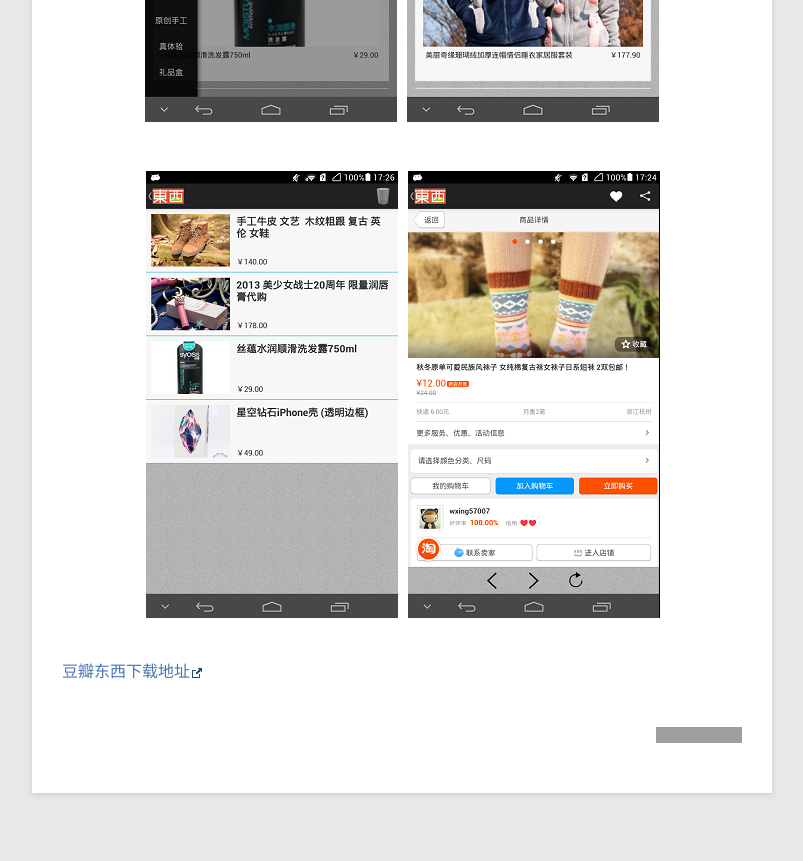
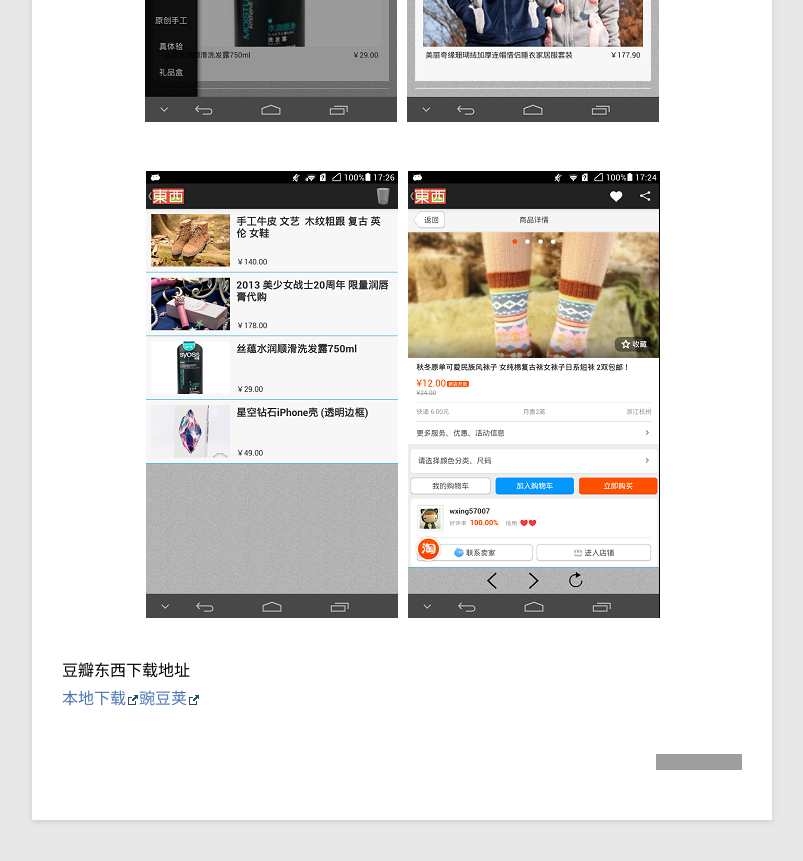
Before and after one commit to Joyuan/joyuan.github.com, a Jekyll site: the page built from _posts/project/2013-11-15-douban_dongxi.md, in a window 1280 px wide and 900 px high, scrolled down 619 px. Shown: the top 861 px of the window, without its empty margins (78-881 px from the left). Built offline with Jekyll 4.4.1, drawn with Linux system fonts in a browser that asks for light colours; Markdown is read by kramdown in place of the engine named in the settings; comment, search, counter and statistics services are not loaded; grey boxes are pictures that could not be loaded.

Commit message:
update download url

```diff
--- a/_posts/project/2013-11-15-douban_dongxi.md
+++ b/_posts/project/2013-11-15-douban_dongxi.md
@@ -7,8 +7,8 @@ description: 豆瓣东西是一个基于豆瓣的推荐好玩好看东西的Andr
 豆瓣重度用户,无豆不欢，为豆瓣东西开发的Android客户端，一为致敬，二为练手。
 ![describe](\images\post\project\douban_dongxi\douban_dongxi_1.png)
 ![describe](\images\post\project\douban_dongxi\douban_dongxi_2.png)
-
-[豆瓣东西下载地址](http://qianzhaoyuan.com/download/douban_dongxi.apk)
+豆瓣东西下载地址
+[本地下载](http://qianzhaoyuan.com/download/douban_dongxi.apk)[豌豆荚](http://www.wandoujia.com/apps/com.joyuan.douban.dongxi)
 
 
 [1]:    {{ page.url}}  ({{ page.title }})
```
